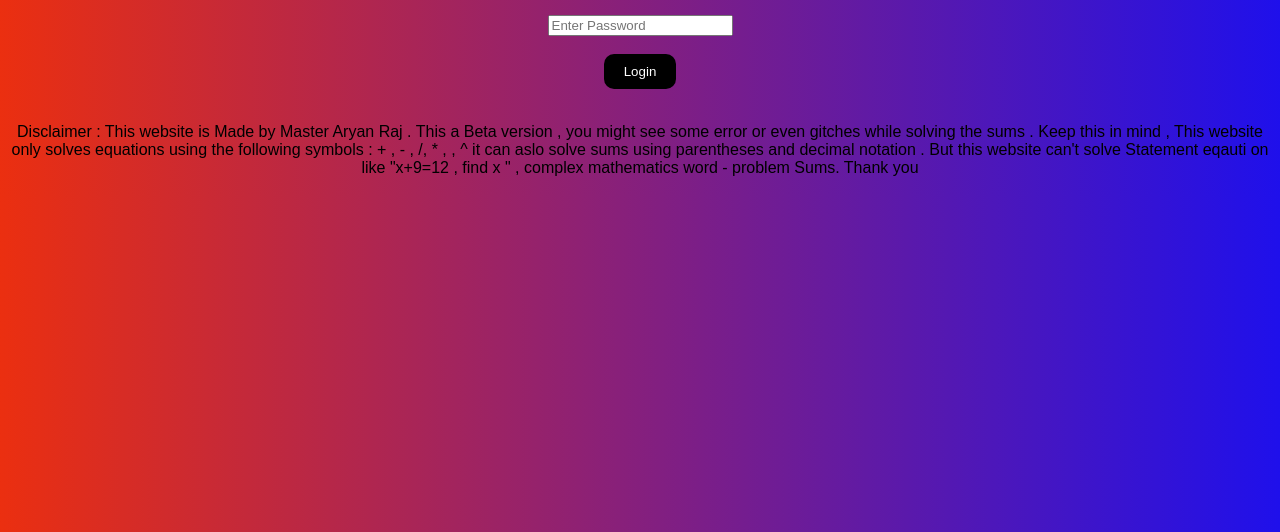
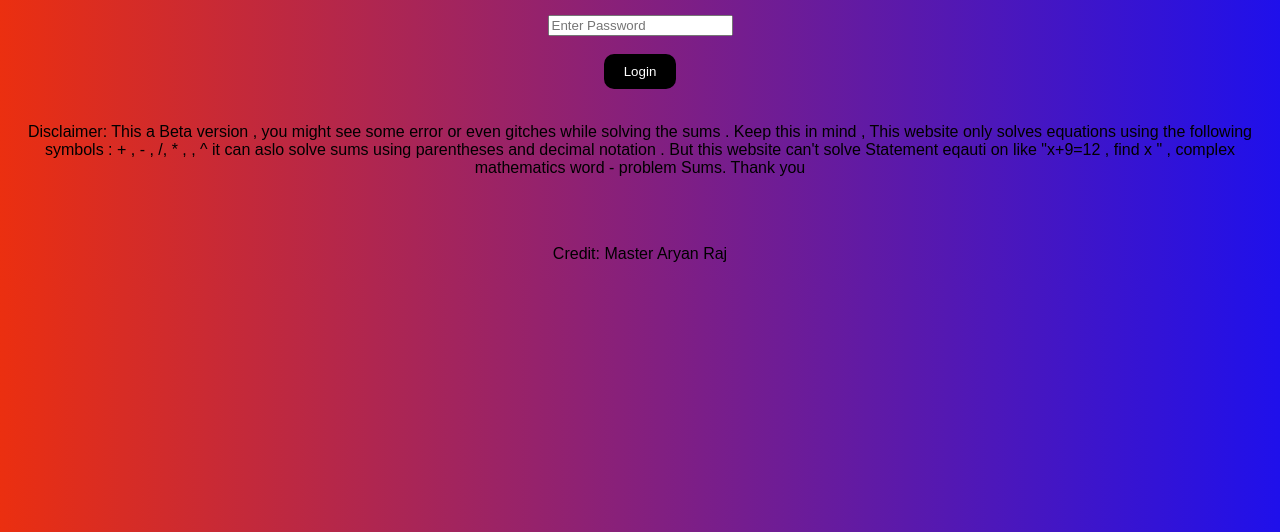
Before and after one commit to Aryan18-cloud/SmartAI-website, a plain HTML site: page index.html in a window 1280 px wide. Shown: the part 268-800 px from the top of the page. Drawn offline with Linux system fonts and the light colour scheme.

Commit message:
index.html

```diff
--- a/index.html
+++ b/index.html
@@ -31,8 +31,10 @@
         }
     </script>
     <br><br>
-<P>Disclaimer : This website is Made by Master Aryan Raj . This a Beta version , you might see some error or even gitches while solving the sums . Keep this in mind , This website only solves equations using the following symbols : + , - , /, *  , , ^  it can aslo solve sums using parentheses and decimal notation . But this website can't solve Statement  eqauti
+<P>Disclaimer: This a Beta version , you might see some error or even gitches while solving the sums . Keep this in mind , This website only solves equations using the following symbols : + , - , /, *  , , ^  it can aslo solve sums using parentheses and decimal notation . But this website can't solve Statement  eqauti
 on like "x+9=12 , find x " , complex mathematics word - problem Sums.
 Thank you </P>
+    <br><br>
+    <P>Credit: Master Aryan Raj </P>
 </body>
 </html>
```
